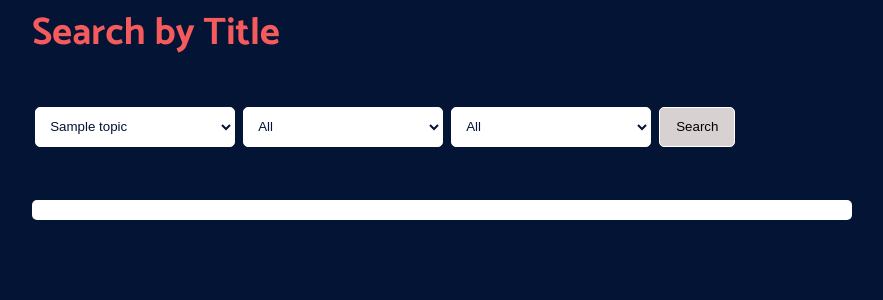
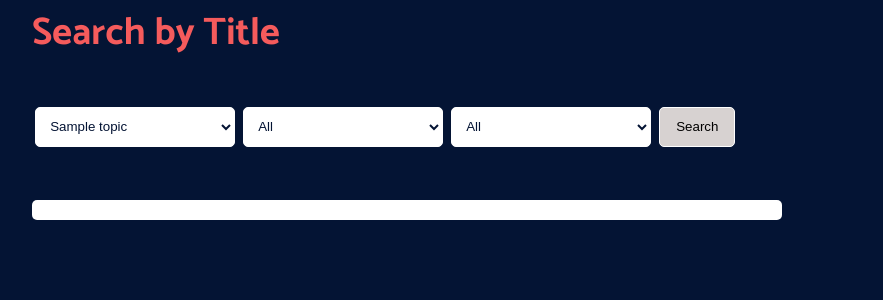
Before and after one commit to jaeihn/Corpus-Annotation-MIT-OpenCourseware, a Flask app: template milestone_4/front_back_end/templates/search-by-title.html in a window 1280 px wide. Shown: the part 151-451 px from the top of the page, without its empty margins (198-1081 px from the left). Run offline with Flask 2, Linux system fonts and the light colour scheme; the template is opened without the code that fills it: most values are stand-ins (such as "Sample title", 1, 10 or a date in 2020); parts of the project's set-up code (start-up, migrations or seed data) failed here and were passed over.

Commit message:
frontbackend_20230318_v3

```diff
--- a/milestone_4/front_back_end/main.py
+++ b/milestone_4/front_back_end/main.py
@@ -116,7 +116,10 @@ def search_by_title(topicselection, formatselection, includeselection):
 def search_by_author(topicselection, formatselection, includeselection):
     results = search_readings(topicselection[:-1], formatselection, includeselection)
     df = results[2]
-    return HTMLResponse(df.to_html(classes='data', header='true'))
+    if df.empty:
+        return HTMLResponse()
+    else:
+        return HTMLResponse(df.to_html(classes='data', header='true'))
 
 @app.get("/")
 def start():
--- a/milestone_4/front_back_end/static/css/search_block.css
+++ b/milestone_4/front_back_end/static/css/search_block.css
@@ -31,7 +31,7 @@ body {
 }
 
 .search-container {
-	margin-top: 50px;
+  margin-top: 50px;
   padding: 0.2rem;
   display: flex;
   flex-direction: row;
@@ -44,10 +44,11 @@ body {
 .flex-container {
   background: var(--ternary-color);
   margin-top: 50px;
-  /*height: 400px;*/
+  width: 750px;
   color: var(--primary-color);
   padding: 10px;
   border-radius: 5px;
+  font-size: 18px;
 }
 
 .search-container {
--- a/milestone_4/front_back_end/static/front_end.js
+++ b/milestone_4/front_back_end/static/front_end.js
@@ -1,7 +1,7 @@
 
 
 function update_page(response) {
-    console.log(response)
+//    console.log(response)
   	document.getElementById('flex-container').innerHTML = response;
 }
 
```
